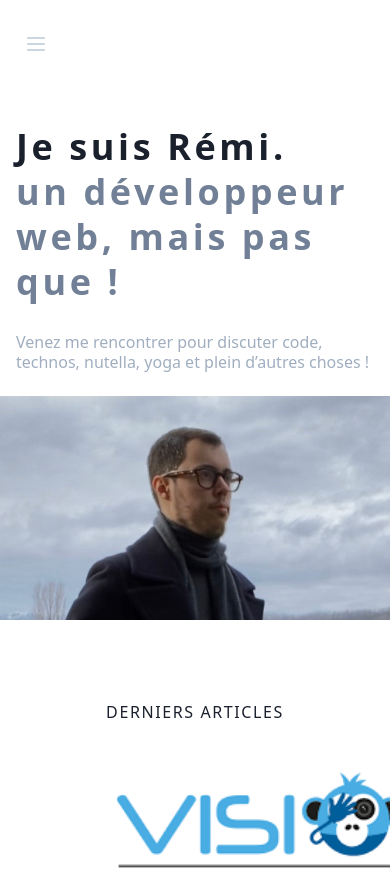
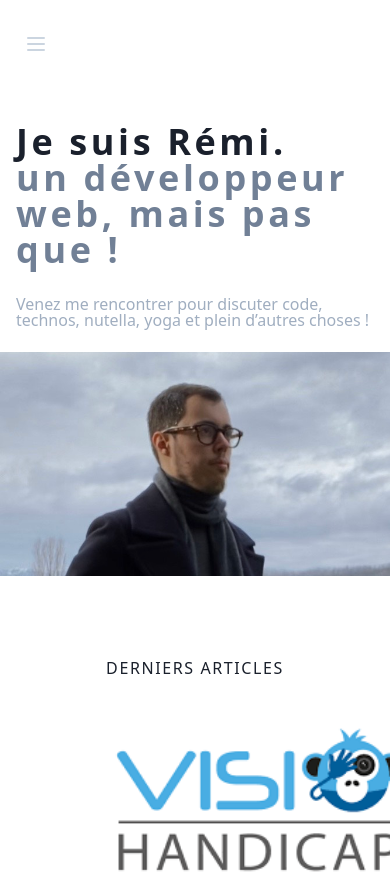
Before and after one commit to KizeRemi/kize_blog, a Next.js app: page / in a window 390 px wide. Shown: the top 873 px of the page. Built offline with nearby package versions, Linux system fonts and the light colour scheme.

Commit message:
add leading none mobile

```diff
--- a/components/Header.js
+++ b/components/Header.js
@@ -6,7 +6,7 @@ const Header = () => (
     <div class="max-w-screen-xl mx-auto">
       <div class="z-10 bg-white w-full lg:max-w-xl lg:w-full xl:max-w-2xl">
         <main class="mx-auto max-w-screen-xl px-4 sm:mt-6 sm:px-6 lg:px-8">
-          <div class="sm:text-center lg:text-left leading-tight">
+          <div class="sm:text-center lg:text-left leading-none sm:leading-tight">
             <Title weight="semibold" size="huge" as="h2" color="black">
               Je suis Rémi.
               <br />
```
